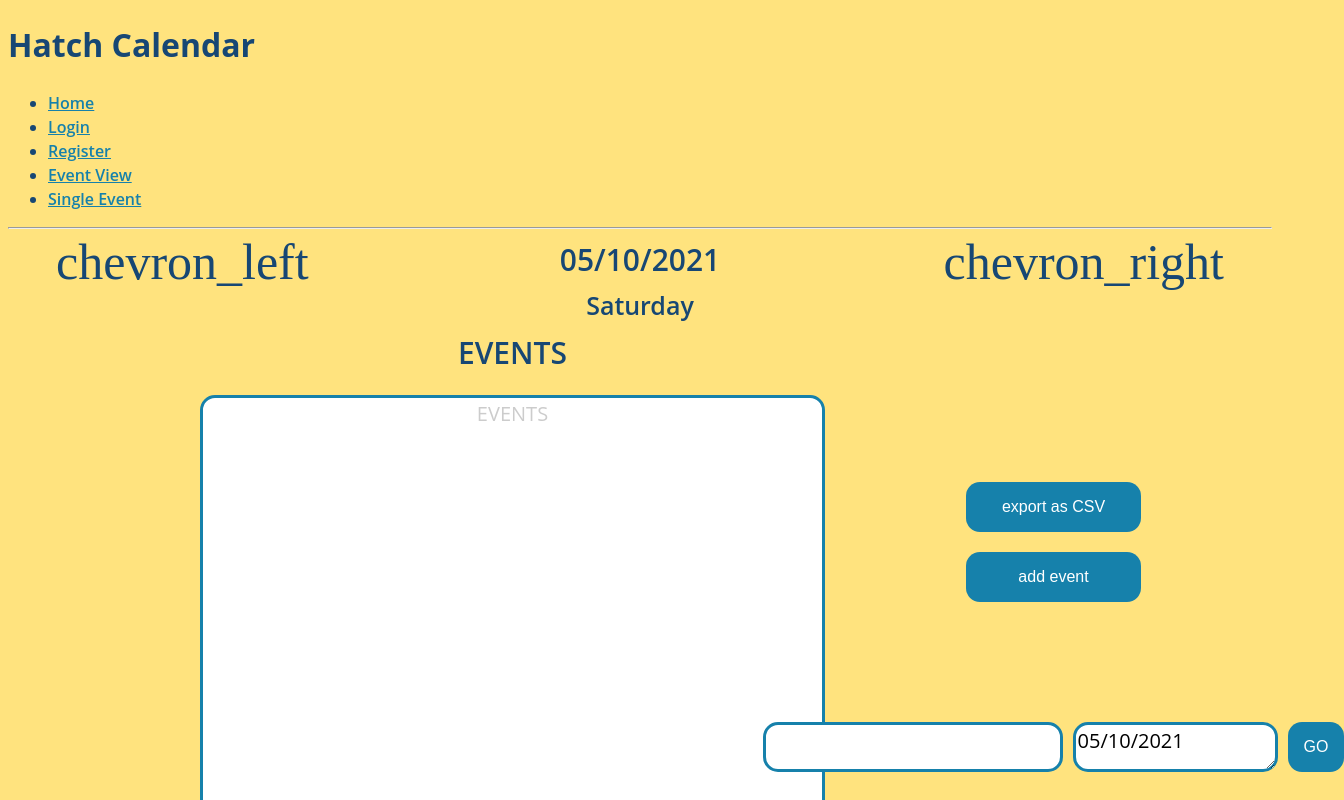
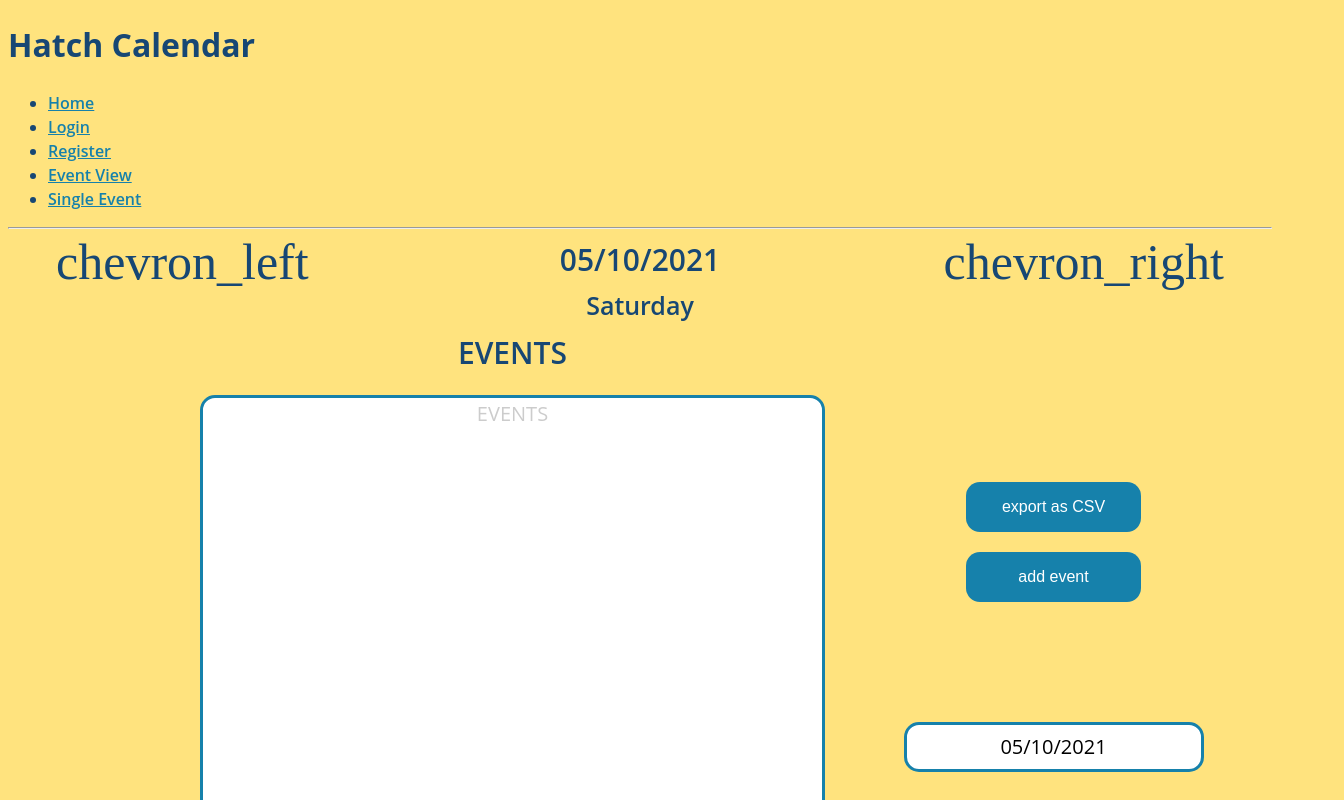
Before and after one commit to sanjitdp/hatch-calendar, a React (Create React App) app in the folder client/: page /eventView in a window 1280 px wide. Both pictures are taken after a click on the element "10". Shown: the top 800 px of the page, 1344 px wide, since content can reach past the window. Built offline with nearby package versions, Linux system fonts and the light colour scheme.

Commit message:
fixed date picker

```diff
--- a/client/src/Components/Day.js
+++ b/client/src/Components/Day.js
@@ -3,13 +3,18 @@ import "./Day.css";
 import {Link} from 'react-router-dom';
 import DatePicker from 'react-datepicker';
 import "react-datepicker/dist/react-datepicker.css";
+import * as dateFns from "date-fns";
+import format from 'date-fns/format'
+
 
 class Day extends React.Component {
     constructor(props) {
         super(props);
         this.state = {
             passDate: props.setDate,
-            currentDate: props.currentDate,
+            //currentDate: props.currentDate,
+            currentDateObject: new Date(props.currentDate),
+            currentDateString: props.currentDate
         };
         console.log(this.state.currentDate)
 
@@ -17,8 +22,10 @@ class Day extends React.Component {
     }
 
     setDateText(newDate) {
+        const DateFormat = "MMMM dd yyyy";
         this.setState({
-            currentDate: newDate
+            currentDateObject: newDate,
+            currentDateString: dateFns.format(newDate, DateFormat)
         });
     }
 
@@ -31,7 +38,7 @@ class Day extends React.Component {
             </div>
             <div className="col col-center">
                 <span id="makeDateSmall">
-                    {this.state.currentDate} </span>
+                    {this.state.currentDateString} </span>
             </div>
             <div className="col col-end" onClick={this.nextDay}>
               <div id="growIcons" className="icon">chevron_right</div>
@@ -84,10 +91,10 @@ class Day extends React.Component {
                         <button type="CSV" value="CSV" className="button buttons">export as CSV</button>
                         <Link to="/newEvent"><button type="addE" value="addE" className="button buttons">add event</button></Link>
                         <div className="goToDay">
-                            <DatePicker id="daydatepicker" value={this.state.date} onChange={date => this.setDateText(date)}/>
-                            <textarea rows="1" cols="15" placeholder="MM/DD/YYYY" id="edetails" name="edetails" value={this.state.currentDate}></textarea>
-                            <button type="addE" value="addE" class="button"> GO
-                            </button>
+                            <DatePicker id="daydatepicker" s
+                            selected={this.state.currentDateObject}
+                            onChange={date => this.setDateText(date)}
+                            showTimeSelect/>
                         </div>
                     </div>
                 </div>
@@ -101,7 +108,7 @@ class Day extends React.Component {
         return (
             <div className = "col col-center">
                 <div className="footer">
-                     <button type="addE" value="addE" class="button">back to calendar</button>
+                     <button type="addE" value="addE" className="button">back to calendar</button>
                 </div>
             </div>
 
```
